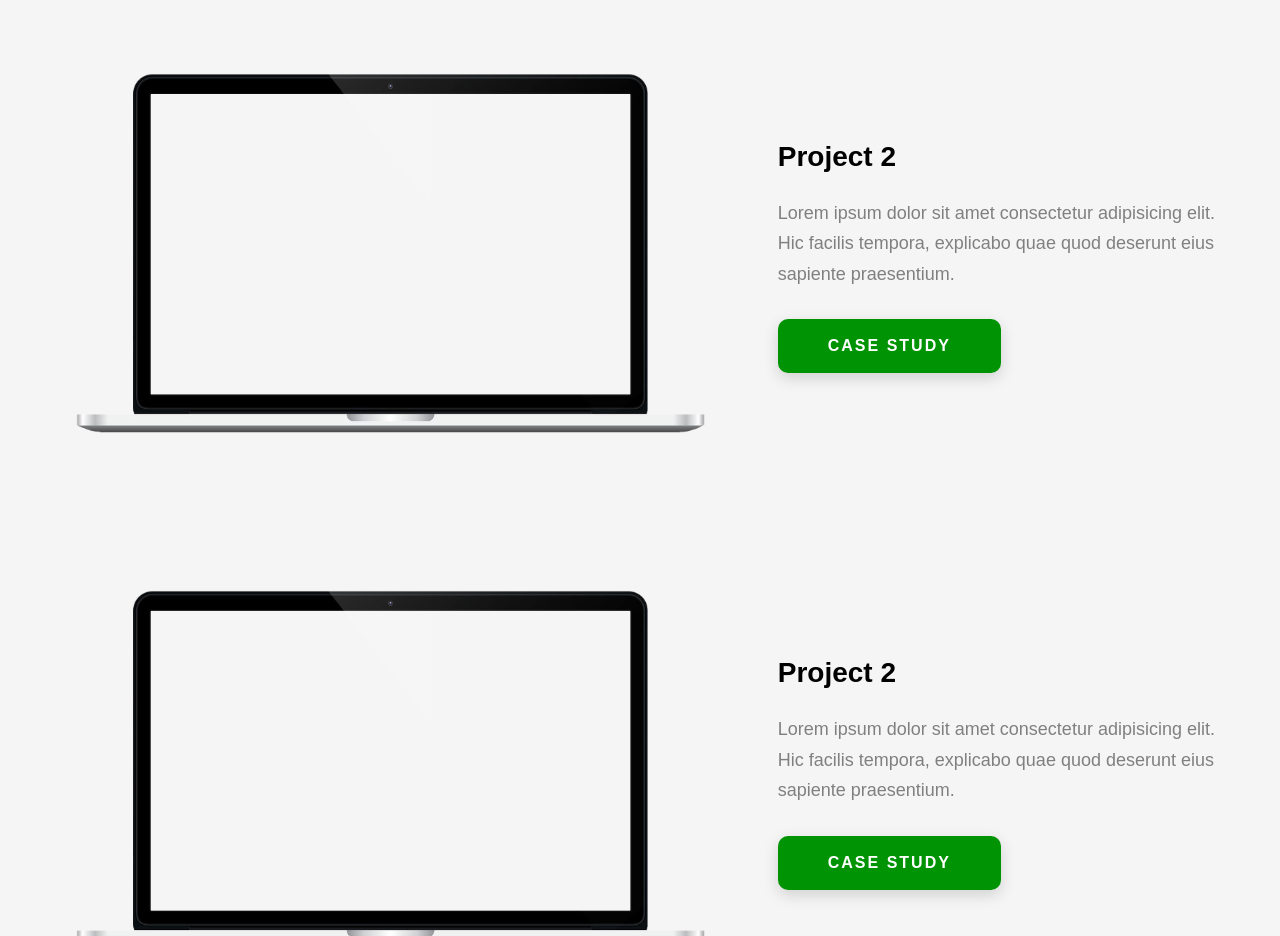
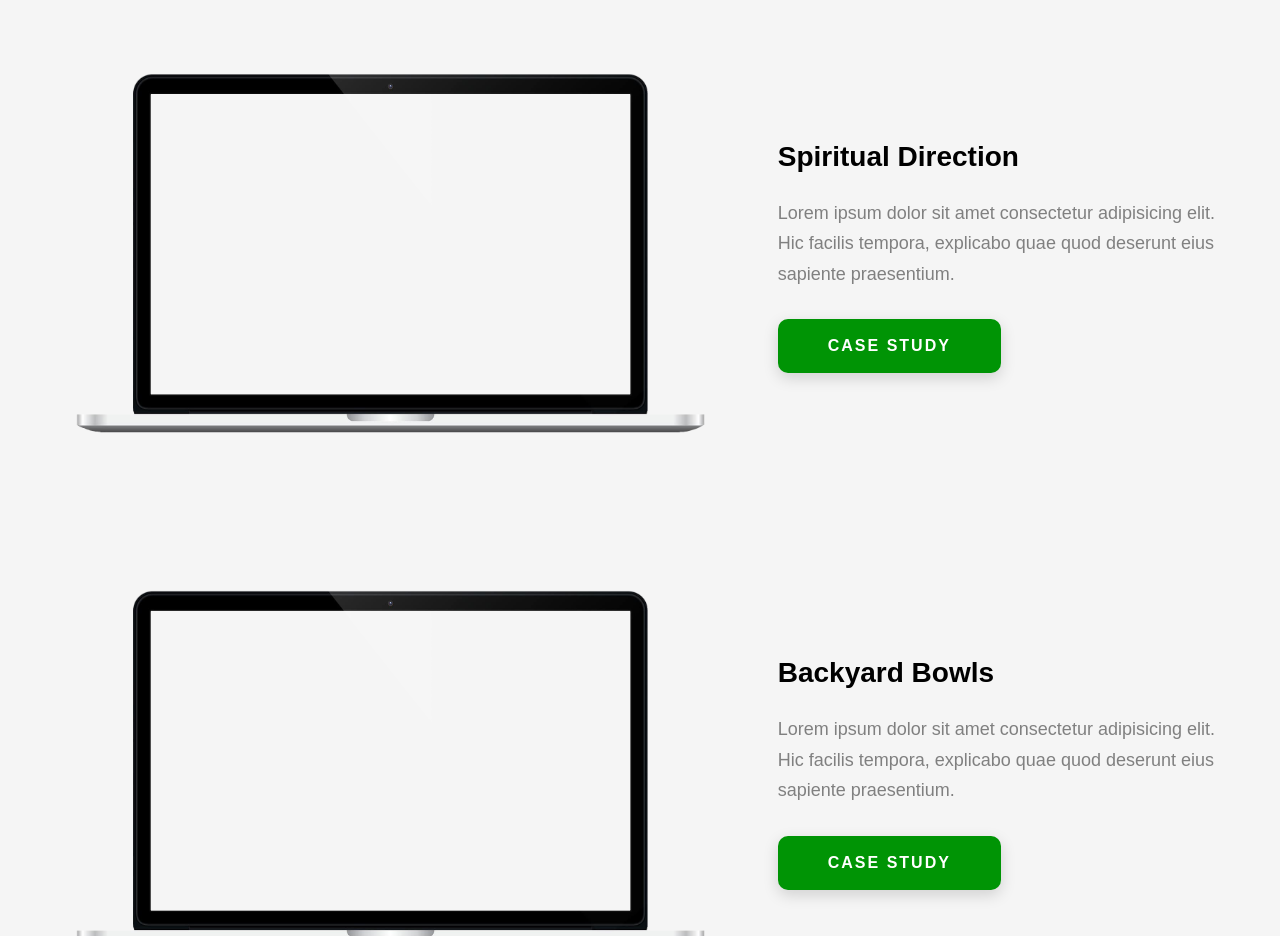
Before and after one commit to mikedavissoftware/vessel-music-services, a React (Vite) app in the folder client/: page / in a window 1280 px wide. Shown: the part 4180-5116 px from the top of the page. Built offline with nearby package versions, Linux system fonts and the light colour scheme.

Commit message:
added project titles

```diff
--- a/client/src/components/home-page/sections/projects/individual-projects/BackyardBowlsCard.jsx
+++ b/client/src/components/home-page/sections/projects/individual-projects/BackyardBowlsCard.jsx
@@ -18,7 +18,7 @@
         />
       </div>
       <div class="projects__row-content">
-        <h3 class="projects__row-content-title">Project 2</h3>
+        <h3 class="projects__row-content-title">Backyard Bowls</h3>
         <p class="projects__row-content-desc">
           Lorem ipsum dolor sit amet consectetur adipisicing elit. Hic
           facilis tempora, explicabo quae quod deserunt eius sapiente
--- a/client/src/components/home-page/sections/projects/individual-projects/SpiritualDirectionCard.jsx
+++ b/client/src/components/home-page/sections/projects/individual-projects/SpiritualDirectionCard.jsx
@@ -18,7 +18,7 @@
         />
       </div>
       <div class="projects__row-content">
-        <h3 class="projects__row-content-title">Project 2</h3>
+        <h3 class="projects__row-content-title">Spiritual Direction</h3>
         <p class="projects__row-content-desc">
           Lorem ipsum dolor sit amet consectetur adipisicing elit. Hic
           facilis tempora, explicabo quae quod deserunt eius sapiente
```
